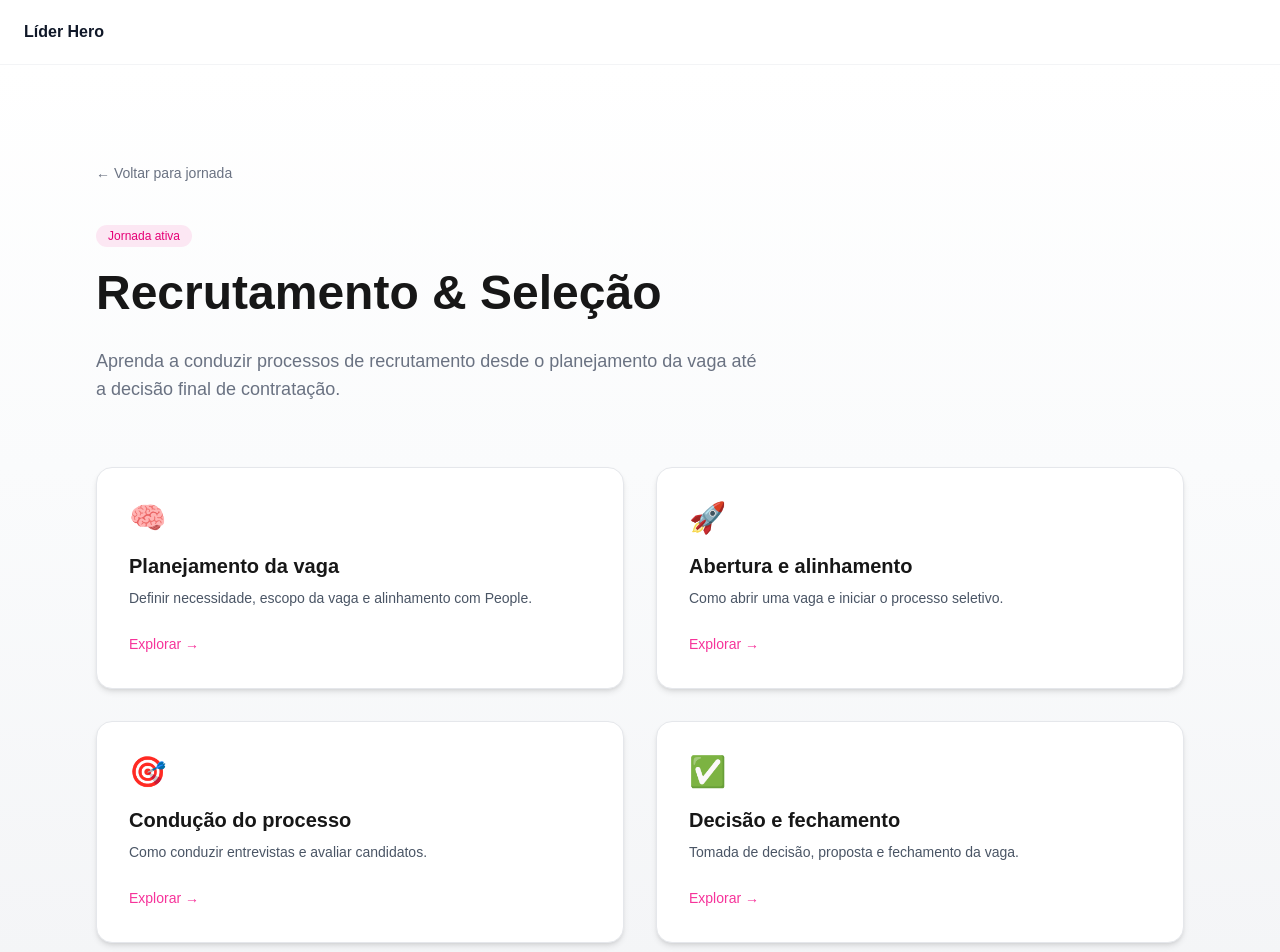
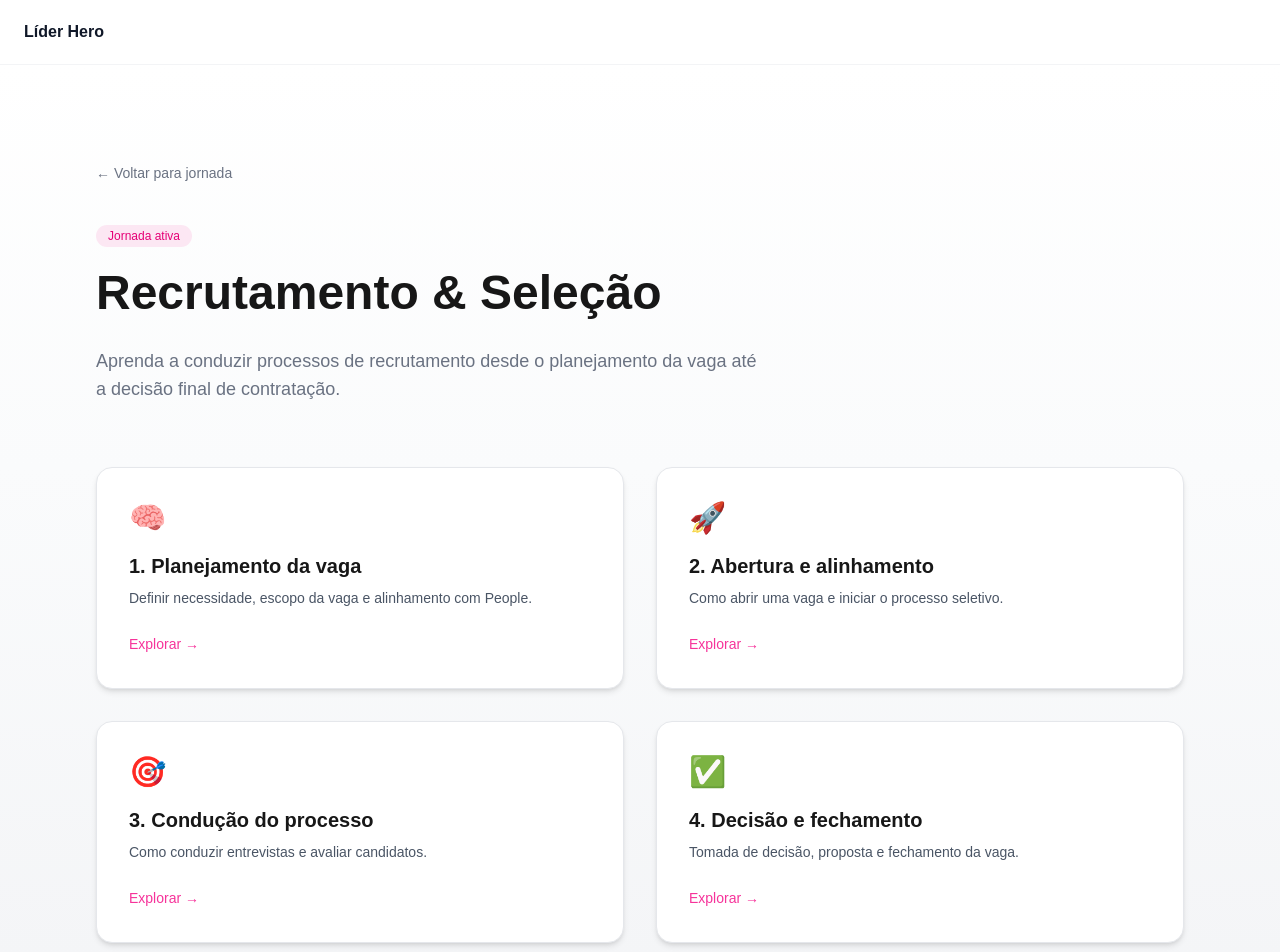
Before and after one commit to amandafrann/programa-lider-hero, a Next.js app: page /rs in a window 1280 px wide. Shown: the top 952 px of the page. Built offline with nearby package versions, Linux system fonts and the light colour scheme; no server answers.

Commit message:
atualizar titulos

```diff
--- a/app/(plataforma)/rs/page.tsx
+++ b/app/(plataforma)/rs/page.tsx
@@ -53,7 +53,7 @@ export default function RSPage() {
             </div>
 
             <h3 className="text-xl font-semibold mb-2">
-              Planejamento da vaga
+              1. Planejamento da vaga
             </h3>
 
             <p className="text-gray-600 text-sm mb-6">
@@ -79,7 +79,7 @@ export default function RSPage() {
             </div>
 
             <h3 className="text-xl font-semibold mb-2">
-              Abertura e alinhamento
+              2. Abertura e alinhamento
             </h3>
 
             <p className="text-gray-600 text-sm mb-6">
@@ -105,7 +105,7 @@ export default function RSPage() {
             </div>
 
             <h3 className="text-xl font-semibold mb-2">
-              Condução do processo
+              3. Condução do processo
             </h3>
 
             <p className="text-gray-600 text-sm mb-6">
@@ -131,7 +131,7 @@ export default function RSPage() {
             </div>
 
             <h3 className="text-xl font-semibold mb-2">
-              Decisão e fechamento
+              4. Decisão e fechamento
             </h3>
 
             <p className="text-gray-600 text-sm mb-6">
```
